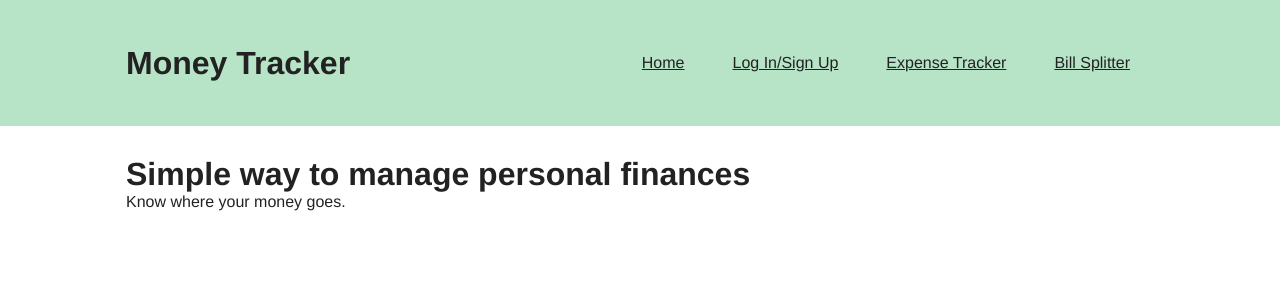
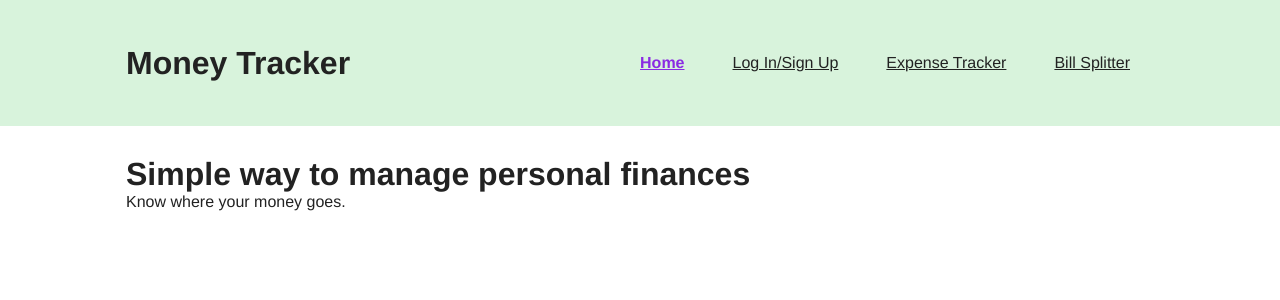
Before and after one commit to kywk23/project-2-THRIFTYCO, a React (Vite) app: page / in a window 1280 px wide. Shown: the top 300 px of the page. Built offline with nearby package versions, Linux system fonts and the light colour scheme; no server answers.

Commit message:
edited css for nav

```diff
--- a/src/App.css
+++ b/src/App.css
@@ -13,7 +13,7 @@
 }
 
 .navbar-bg {
-  background: rgb(183, 228, 199);
+  background: rgb(216, 243, 220);
   width: 100vw; /* Set background to full viewport width */
 }
 
@@ -38,6 +38,13 @@
   padding: 24px;
 }
 
+.navbar ul li a.active {
+  /* Your active link styles */
+  /* For example: */
+  color: blueviolet; /* Change color to highlight */
+  font-weight: bold; /* Add emphasis */
+}
+
 /* Nav Bar */
 
 .container {
--- a/src/Components/ExpenseTracker/ExpenseTracker.jsx
+++ b/src/Components/ExpenseTracker/ExpenseTracker.jsx
@@ -6,7 +6,7 @@ export default function ExpenseTracker() {
   return (
     <>
       <div className="container">
-        <h2 className="title">Expense Tracker</h2>
+        <h3 className="title">Expense Tracker</h3>
         <ExpenseTrackerForm />
         <br />
         <div className="class">Transation List</div>
--- a/src/Components/NavBar.jsx
+++ b/src/Components/NavBar.jsx
@@ -1,4 +1,4 @@
-import { Link } from "react-router-dom";
+import { Link, NavLink } from "react-router-dom";
 
 function Navbar() {
   return (
@@ -7,13 +7,17 @@ function Navbar() {
         <h1 className="logo">Money Tracker </h1>
         <ul>
           <li>
-            <Link to="/">Home</Link>
+            <NavLink to="/" activeClassName="active">
+              Home
+            </NavLink>
           </li>
           <li>
             <Link to="/login">Log In/Sign Up</Link>
           </li>
-          <li>
-            <Link to="/expensetracker">Expense Tracker</Link>
+          <li className="active">
+            <NavLink to="/expensetracker" activeClassName="active">
+              Expense Tracker
+            </NavLink>
           </li>
           <li>
             <Link to="/splitbill">Bill Splitter</Link>
```
